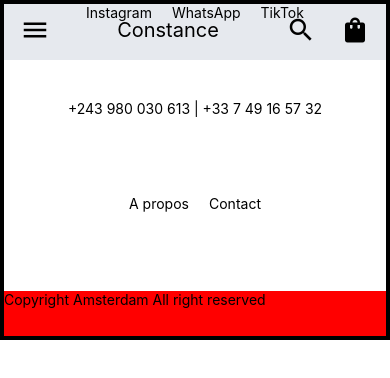
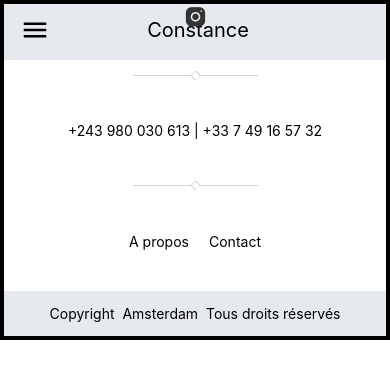
Before and after one commit to LeonardoRubuz/constance-mobile, a React Native app: screen / in a window 390 px wide. Shown: the top 378 px of the page. Built offline with nearby package versions, Linux system fonts and the light colour scheme.

Commit message:
update footer and IconButton components

```diff
--- a/components/Buttons/IconButton.js
+++ b/components/Buttons/IconButton.js
@@ -1,12 +1,16 @@
-import { Pressable } from "react-native";
+import { Image, Pressable } from "react-native";
 import { MaterialIcons } from "@expo/vector-icons/";
 
-function IconButton({icon}) {
+function IconButton({icon, isMaterial, imageSource}) {
     return (
         <Pressable>
-            <MaterialIcons
-                name={icon}
-                size={30} />
+            {isMaterial ?
+                <MaterialIcons
+                    name={icon}
+                    size={30} />
+                :
+                <Image source={imageSource} />
+            }
         </Pressable>
      );
 }
--- a/components/Footer.js
+++ b/components/Footer.js
@@ -1,23 +1,23 @@
-import { StyleSheet, Text, View } from "react-native";
+import { Image, StyleSheet, Text, View } from "react-native";
 import IconButton from "./Buttons/IconButton";
 
 function Footer() {
     return (
         <View style={styles.footer}>
             <View style={styles.socialIcons}>
-                <Text>Instagram</Text>
-                <Text>WhatsApp</Text>
-                <Text>TikTok</Text>
+                <IconButton isMaterial={false} imageSource={require('../assets/images/Instagram.png')} />
             </View>
+            <Image source={require('../assets/images/line-separator.png')}/>
             <Text style={styles.contact}>
                 +243 980 030 613 | +33 7 49 16 57 32
             </Text>
+            <Image source={require('../assets/images/line-separator.png')}/>
             <View style={styles.links}>
                 <Text>A propos</Text>
                 <Text>Contact</Text>
             </View>
             <View style={styles.copyright}>
-                <Text>Copyright Amsterdam All right reserved</Text>
+                <Text>Copyright  Amsterdam  Tous droits réservés</Text>
             </View>
         </View>
      );
@@ -38,12 +38,14 @@ const styles = StyleSheet.create({
     contact : {},
     links : {
         flexDirection : 'row',
-        gap : 20
+        gap : 20,
     },
     copyright : {
-        backgroundColor : '#f00',
+        backgroundColor : '#E6E9EE',
         height : 45.25,
-        width : '100%'
+        width : '100%',
+        alignItems : 'center',
+        justifyContent : 'center'
     },
 })
 
```
Also changed, not shown: assets/images/Instagram.png (added), assets/images/line-separator.png (added).
